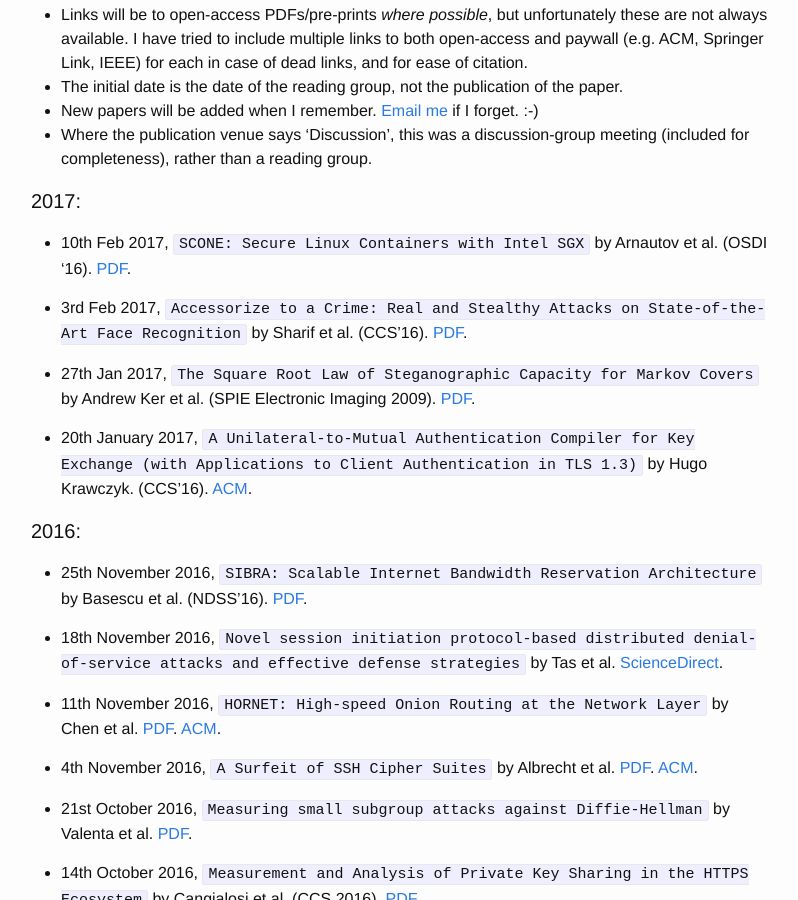
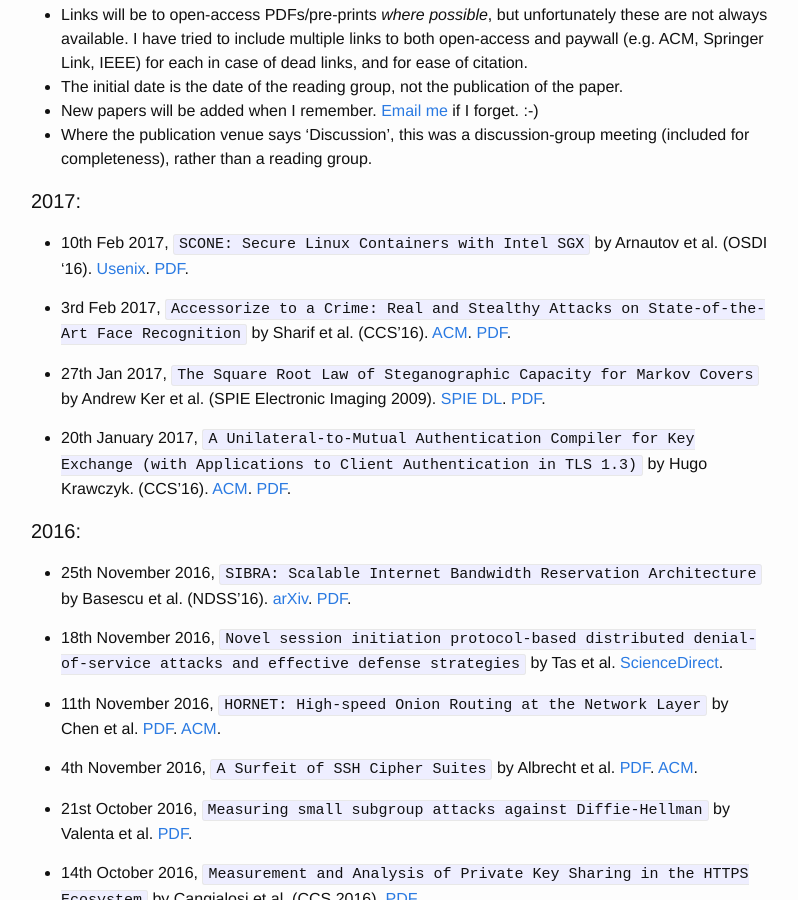
Before and after one commit to mpdehnel/ReadingGroup, a Jekyll site: the page built from index.md, in a window 1280 px wide and 900 px high, scrolled down 539 px. Shown: the whole window, without its empty margins (239-1037 px from the left). Built offline with Jekyll 4.4.1, drawn with Linux system fonts in a browser that asks for light colours.

Commit message:
add a bunch of extra links to PDFs and citations

```diff
--- a/index.md
+++ b/index.md
@@ -20,18 +20,18 @@ Please note:
 
 #### 2017:
 
-* 10th Feb 2017, `SCONE: Secure Linux Containers with Intel SGX` by Arnautov et al. (OSDI '16). [PDF](https://www.usenix.org/system/files/conference/osdi16/osdi16-arnautov.pdf).
+* 10th Feb 2017, `SCONE: Secure Linux Containers with Intel SGX` by Arnautov et al. (OSDI '16). [Usenix](https://www.usenix.org/conference/osdi16/technical-sessions/presentation/arnautov). [PDF](https://www.usenix.org/system/files/conference/osdi16/osdi16-arnautov.pdf).
 
-* 3rd Feb 2017, `Accessorize to a Crime: Real and Stealthy Attacks on State-of-the-Art Face Recognition` by Sharif et al. (CCS'16). [PDF](https://www.cs.cmu.edu/~sbhagava/papers/face-rec-ccs16.pdf).
+* 3rd Feb 2017, `Accessorize to a Crime: Real and Stealthy Attacks on State-of-the-Art Face Recognition` by Sharif et al. (CCS'16). [ACM](http://dl.acm.org/citation.cfm?id=2978392). [PDF](https://www.cs.cmu.edu/~sbhagava/papers/face-rec-ccs16.pdf).
 
-* 27th Jan 2017, `The Square Root Law of Steganographic Capacity for Markov Covers` by Andrew Ker et al. (SPIE Electronic Imaging 2009). [PDF](http://www.cs.ox.ac.uk/andrew.ker/docs/ADK36B.pdf).
+* 27th Jan 2017, `The Square Root Law of Steganographic Capacity for Markov Covers` by Andrew Ker et al. (SPIE Electronic Imaging 2009). [SPIE DL](http://proceedings.spiedigitallibrary.org/proceeding.aspx?articleid=1335163). [PDF](http://www.cs.ox.ac.uk/andrew.ker/docs/ADK36B.pdf).
 
-* 20th January 2017, `A Unilateral-to-Mutual Authentication Compiler for Key Exchange (with Applications to Client Authentication in TLS 1.3)` by Hugo Krawczyk. (CCS'16). [ACM](https://dl.acm.org/citation.cfm?id=2978325).
+* 20th January 2017, `A Unilateral-to-Mutual Authentication Compiler for Key Exchange (with Applications to Client Authentication in TLS 1.3)` by Hugo Krawczyk. (CCS'16). [ACM](https://dl.acm.org/citation.cfm?id=2978325). [PDF](https://pdfs.semanticscholar.org/fdc8/88105ad8b32d9edd4cdc0452a04bebfdcc7d.pdf).
 
 
 #### 2016:
 
-* 25th November 2016, `SIBRA: Scalable Internet Bandwidth Reservation Architecture` by Basescu et al. (NDSS’16). [PDF](http://www.scion-architecture.net/pdf/2016-SIBRA.pdf).
+* 25th November 2016, `SIBRA: Scalable Internet Bandwidth Reservation Architecture` by Basescu et al. (NDSS’16). [arXiv](https://arxiv.org/abs/1510.02696). [PDF](http://www.scion-architecture.net/pdf/2016-SIBRA.pdf).
 
 * 18th November 2016, `Novel session initiation protocol-based distributed denial-of-service attacks and effective defense strategies` by Tas et al. [ScienceDirect](http://www.sciencedirect.com/science/article/pii/S0167404816300980).
 
```
